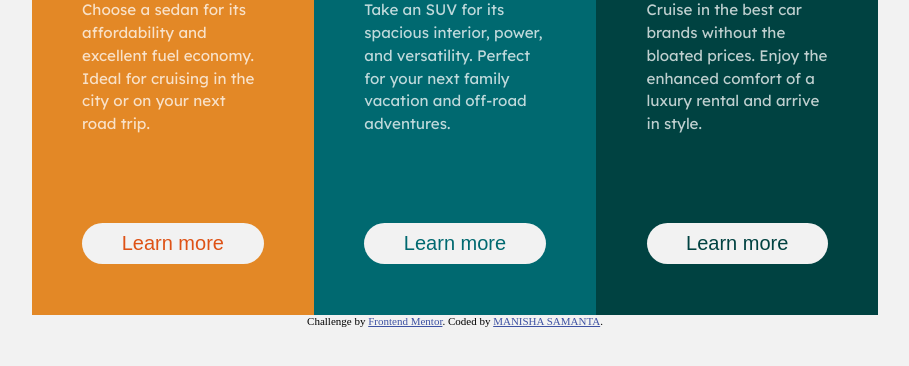
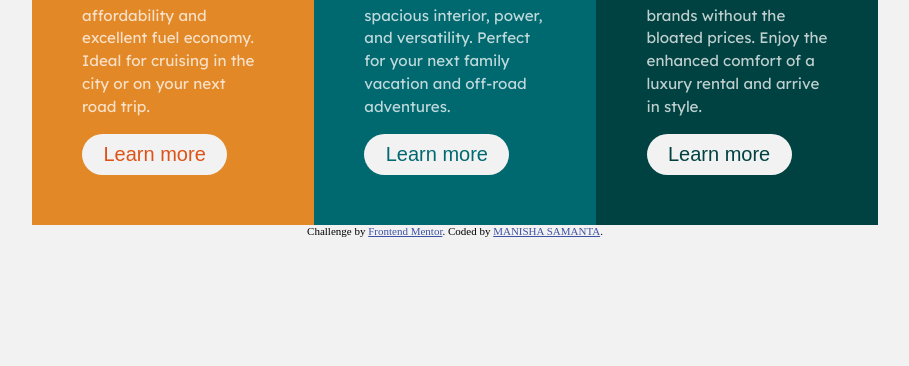
Before and after one commit to manishasamanta/Frontend-Mentor-3-column-preview-card-component-main-solution, a plain HTML site: page index.html in a window 1280 px wide. Shown: the part 240-606 px from the top of the page, without its empty margins (185-1094 px from the left). Drawn offline with Linux system fonts and the light colour scheme.

Commit message:
Update index.html

```diff
--- a/index.html
+++ b/index.html
@@ -28,19 +28,13 @@
 
     <div>
       <img class="image_class" src="images/icon-sedans.svg" alt="Sedans"  />
-      <br />
-      <br />
       <h1>Sedans</h1>
       <p>
 
         Choose a sedan for its affordability and excellent fuel economy. Ideal for cruising in the city
         or on your next road trip.
       </p>
-      <br />
-      <br />
-      <br />
-      <br />
-      <div class="btn">
+      <div style="width:70%;" class="btn">
         Learn more
       </div>
     </div>
@@ -51,18 +45,12 @@
   <div class="suvas">
     <div>
       <img class="image_class" src="images/icon-suvs.svg" alt="Suvas"  />
-      <br />
-      <br />
       <h1>SUVS</h1>
       <p>
         Take an SUV for its spacious interior, power, and versatility. Perfect for your next family vacation
         and off-road adventures.
       </p>
-      <br />
-      <br />
-      <br />
-      <br />
-      <div style=" color: hsl(184, 100%, 22%);" class="btn">
+      <div style=" color: hsl(184, 100%, 22%);width:70%;" class="btn">
         Learn more
       </div>
     </div>
@@ -75,18 +63,12 @@
 
     <div>
       <img class="image_class" src="images/icon-luxury.svg" alt="luxury"  />
-      <br />
-      <br />
       <h1>Luxury</h1>
       <p>
         Cruise in the best car brands without the bloated prices. Enjoy the enhanced comfort of a luxury
         rental and arrive in style.
       </p>
-      <br />
-      <br />
-      <br />
-      <br />
-      <div style="color:hsl(179, 100%, 13%);" class="btn">
+      <div style="color:hsl(179, 100%, 13%);width:70%;" class="btn">
         Learn more
       </div>
     </div>
```
